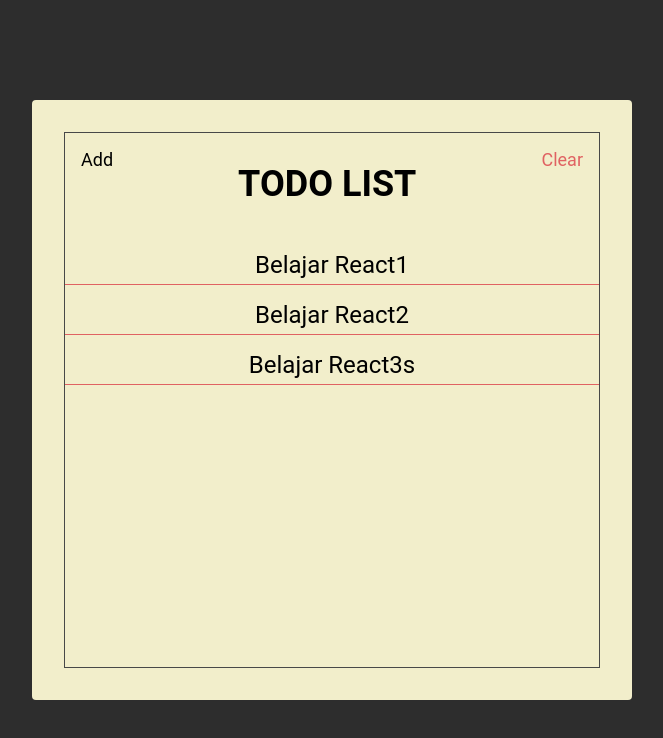
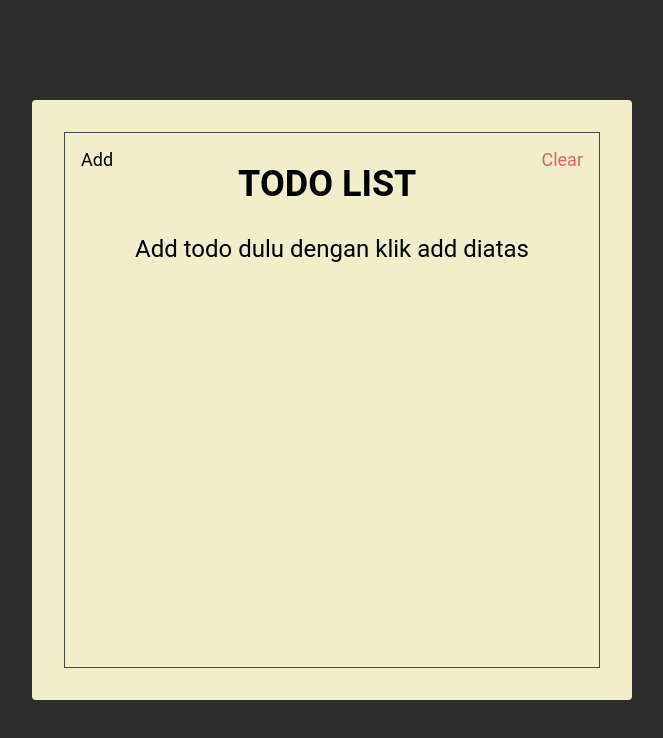
Before and after one commit to Bangik/todo-react, a React (Create React App) app: page / in a window 1280 px wide. Both pictures are taken after a click on the button "Clear". Shown: the top 738 px of the page, without its empty margins (308-971 px from the left). Built offline with nearby package versions, Linux system fonts and the light colour scheme.

Commit message:
crud todo done

```diff
--- a/src/components/Header.jsx
+++ b/src/components/Header.jsx
@@ -1,18 +1,20 @@
 import React from 'react';
 import PropTypes from 'prop-types';
 
-const Header = ({showAddToogle}) => {
+const Header = ({showAddToogle, showAdd, clearTodos}) => {
   return (
     <section className="header">
-      <button className="header-btn" onClick={showAddToogle} >Add</button>
+      <button className="header-btn" onClick={showAddToogle} > {showAdd ? 'Finish' : 'Add'} </button>
       <h1 className="header-title">Todo List</h1>
-      <button className="header-btn main-red-color">Clear</button>
+      <button className="header-btn main-red-color" onClick={clearTodos} >Clear</button>
     </section>
   )
 }
 
 Header.propTypes = {
-  showAddToogle: PropTypes.func.isRequired
+  showAddToogle: PropTypes.func.isRequired,
+  showAdd: PropTypes.bool.isRequired,
+  clearTodos: PropTypes.func.isRequired,
 }
 
 export default Header
--- a/src/components/Todo.jsx
+++ b/src/components/Todo.jsx
@@ -1,16 +1,19 @@
 import React from 'react';
 import PropTypes from 'prop-types';
 
-const Todo = props =>{
+const Todo = ({text, completeTodo, index, isCompleted}) =>{
   return (
-    <div className="todo">
-      <span className="todo-text">{props.text}</span>
+    <div className="todo" onClick={() => completeTodo(index)} >
+      <span className="todo-text" style={{textDecoration: isCompleted ? 'line-through' : 'initial'}} >{text}</span>
     </div>
   );
 };
 
 Todo.propTypes = {
-  text: PropTypes.string.isRequired
+  text: PropTypes.string.isRequired,
+  completeTodo: PropTypes.func.isRequired,
+  index: PropTypes.number.isRequired,
+  isCompleted: PropTypes.bool.isRequired,
 };
 
 export default Todo;
--- a/src/components/TodoForm.jsx
+++ b/src/components/TodoForm.jsx
@@ -9,6 +9,11 @@ const TodoForm = ({addTodo, showAdd}) => {
 
     if(!value) {
       alert("todo kosong");
+      return;
+    }
+
+    if(value.length > 40){
+      alert("gaboleh sampe 40");
       return;
     }
 
--- a/src/components/Todos.jsx
+++ b/src/components/Todos.jsx
@@ -2,12 +2,17 @@ import React from 'react';
 import Todo from './Todo';
 import PropTypes from 'prop-types';
 
-const Todos = ({todos}) => {
+const Todos = ({todos, completeTodo}) => {
   return (
     <section className="todos">
-      {todos.map((todo, index) => {
-        return <Todo key={index} text={todo.text}/>
+      { todos.length > 0 && todos.map((todo, index) => {
+        return <Todo key={index} text={todo.text} isCompleted={todo.isComplete} completeTodo={completeTodo} index={index} />
       })}
+      {todos.length === 0 && (
+        <div className="todo-placeholder-text">
+          Add todo dulu dengan klik add diatas
+        </div>
+      )}
     </section>
   )
 }
@@ -17,7 +22,8 @@ Todos.propTypes = {
     PropTypes.shape({
       text: PropTypes.string
     })
-  )
+  ),
+  completeTodo: PropTypes.func.isRequired
 };
 
 export default Todos
--- a/src/index.css
+++ b/src/index.css
@@ -123,3 +123,9 @@ body, html{
   left: 50%;
   transform: translate(-50%);
 }
+
+.todo-placeholder-text{
+  font-family: "Roboto", sans-serif;
+  font-size: 24px;
+  text-align: center;
+}
--- a/src/pages/TodoList.jsx
+++ b/src/pages/TodoList.jsx
@@ -6,26 +6,41 @@ import Todos from '../components/Todos';
 
 const TodoList = () => {
   const [todos, setTodos] = useState([
-    {text: "Belajar React1"},
-    {text: "Belajar React2"},
-    {text: "Belajar React3s "}
+    {text: "Belajar React1", isComplete: false},
+    {text: "Belajar React2", isComplete: false},
+    {text: "Belajar React3s ", isComplete: false}
   ]);
 
   const [showAdd, setShowAdd] = useState(false);
 
   const addTodo = value => {
-    const addedTodo = [...todos, {text: value}];
+
+    if(todos.length < 7){
+      const addedTodo = [...todos, {text: value, isComplete: false}];
+
+      setTodos(addedTodo);
+    }else{
+      alert('todo full')
+    }
+
+  };
+
+  const completeTodo = (index) => {
+    const addedTodo = [...todos];
+    addedTodo[index].isComplete = !addedTodo[index].isComplete;
 
     setTodos(addedTodo);
-  };
+  }
+
+  const clearTodos = () => setTodos([])
 
   const showAddToogle = () => setShowAdd(!showAdd);
 
   return (
     <Paper>
-      <Header showAddToogle={showAddToogle} />
+      <Header showAddToogle={showAddToogle} showAdd={showAdd} clearTodos={clearTodos} />
       <TodoForm addTodo={addTodo} showAdd={showAdd} />
-      <Todos todos={todos} />
+      <Todos todos={todos} completeTodo={completeTodo} />
     </Paper>
   );
 }
```
